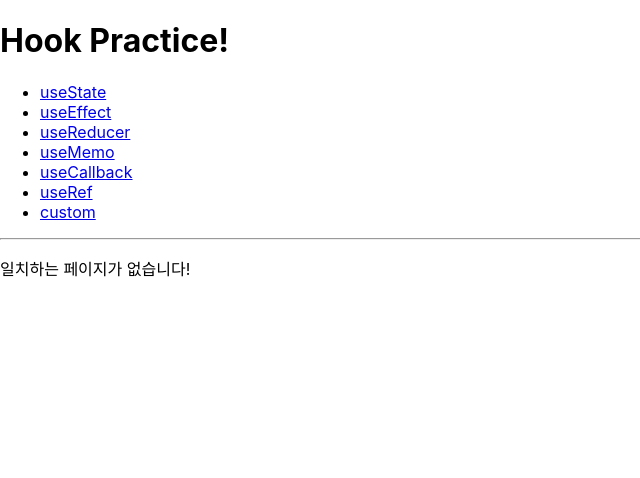
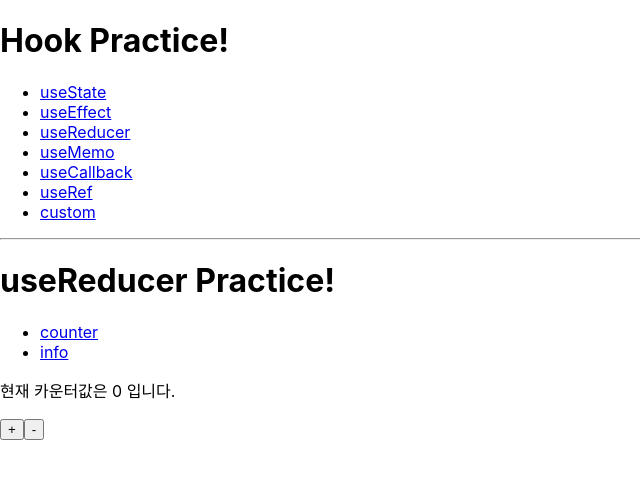
Before and after one commit to ginameee/react-playground, a React (Create React App) app in the folder react-hooks/: page /useReducer/counter in a window 1280 px wide. Shown: the top 478 px of the page, without its empty margins (0-640 px from the left). Built offline with nearby package versions, Linux system fonts and the light colour scheme.

Commit message:
[react-hooks] useEffect, useReducer

```diff
--- a/react-hooks/src/App.js
+++ b/react-hooks/src/App.js
@@ -1,6 +1,8 @@
 import React from 'react';
 import { Route, Link, Switch } from 'react-router-dom';
-import UseStateApp from './useState/UseStateApp';
+import UseStateApp from './useState';
+import UseEffectApp from './useEffect';
+import UseReducerApp from './useReducer';
 
 const App = () => {
     return (
@@ -20,6 +22,8 @@ const App = () => {
             <hr></hr>
             <Switch>
                 <Route path="/useState" component={UseStateApp}></Route>
+                <Route path="/useEffect" component={UseEffectApp}></Route>
+                <Route path="/useReducer" component={UseReducerApp}></Route>
                 <Route render={() => (<p> 일치하는 페이지가 없습니다!</p>)}></Route>
             </Switch>
         </div>
--- /dev/null
+++ b/react-hooks/src/useEffect/Info.js
@@ -0,0 +1,48 @@
+import React, { useState, useEffect } from 'react';
+
+const Info = () => {
+    const [name, setName] = useState('');
+    const [nickname, setNickname] = useState('');
+
+    const onChangeName = ({ target: { value } }) => {
+        setName(value);
+    };
+
+    const onChangeNickname = ({ target: { value } }) => {
+        setNickname(value);
+    };
+
+    useEffect(
+        () => {
+            console.log('마운트 될때만 실행됩니다.');
+            return () => {
+                console.log('언마운트 될때만 실행됩니다.');
+            }
+        }, []
+    );
+
+    useEffect(
+        () => {
+            console.log('마운트 될 때와, name이 변경될 때만 실행됩니다.', name);
+            return () => {
+                console.log('name이 바뀌어서 새로운 렌더링이 될때입니다.');
+            }
+        }, [name]
+    );
+
+
+    return (
+        <>
+            <div>
+                <input type="text" value={name} onChange={onChangeName}></input>
+                <input type="text" value={nickname} onChange={onChangeNickname}></input>
+            </div>
+            <p>
+                name: {name} <br />
+                nickname: {nickname}
+            </p>
+        </>
+    );
+}
+
+export default Info;
--- /dev/null
+++ b/react-hooks/src/useEffect/index.js
@@ -0,0 +1,13 @@
+import React from 'react';
+import Info from './Info';
+
+const UseEffect = () => {
+    return (
+        <div>
+            <h1>UseEffect Practice</h1>
+            <Info></Info>
+        </div>
+    );
+}
+
+export default UseEffect;
--- /dev/null
+++ b/react-hooks/src/useReducer/Counter.js
@@ -0,0 +1,36 @@
+import React, { useReducer } from 'react';
+
+const INCREMENT = "INCREMENT";
+const DECREMENT = "DECREMENT";
+
+function reducer(state, action) {
+    switch (action.type) {
+        case INCREMENT:
+            return {
+                ...state,
+                number: state.number + 1
+            }
+        case DECREMENT:
+            return {
+                ...state,
+                number: state.number - 1
+            }
+        default:
+            return state;
+    }
+}
+
+const Counter = () => {
+    const [state, dispatch] = useReducer(reducer, { number: 0 });
+    return (
+        <div>
+            <p>
+                현재 카운터값은 {state.number} 입니다.
+            </p>
+            <button onClick={() => { dispatch({ type: INCREMENT }) }}>+</button>
+            <button onClick={() => { dispatch({ type: DECREMENT }) }}>-</button>
+        </div>
+    );
+}
+
+export default Counter;
--- /dev/null
+++ b/react-hooks/src/useReducer/Info.js
@@ -0,0 +1,33 @@
+import React, { useReducer } from 'react';
+
+function reducer(state, action) {
+    ;
+    return {
+        ...state,
+        [action.name]: action.value
+    }
+}
+
+const Info = () => {
+    const [state, dispatch] = useReducer(reducer, { name: '', nickname: '' });
+    const { name, nickname } = state;
+
+    const onChange = (e) => {
+        dispatch(e.target);
+    }
+
+    return (
+        <div>
+            <div>
+                <input type="text" value={name} name="name" onChange={onChange}></input>
+                <input type="text" value={nickname} name="nickname" onChange={onChange}></input>
+            </div>
+            <div>
+                <b>이름:</b>{name} <br></br>
+                <b>닉네임:</b>{nickname}
+            </div>
+        </div>
+    );
+}
+
+export default Info;
--- /dev/null
+++ b/react-hooks/src/useReducer/index.js
@@ -0,0 +1,23 @@
+import React from 'react';
+import { Link, Route, Switch } from 'react-router-dom';
+import Counter from './Counter';
+import Info from './Info';
+
+
+const UseReducer = () => {
+    return (
+        <div>
+            <h1>useReducer Practice!</h1>
+            <ul>
+                <li><Link to="/useReducer/counter">counter</Link></li>
+                <li><Link to="/useReducer/info">info</Link></li>
+            </ul>
+            <switch>
+                <Route path="/useReducer/counter" component={Counter}></Route>
+                <Route path="/useReducer/info" component={Info}></Route>
+            </switch>
+        </div>
+    );
+}
+
+export default UseReducer;
```
